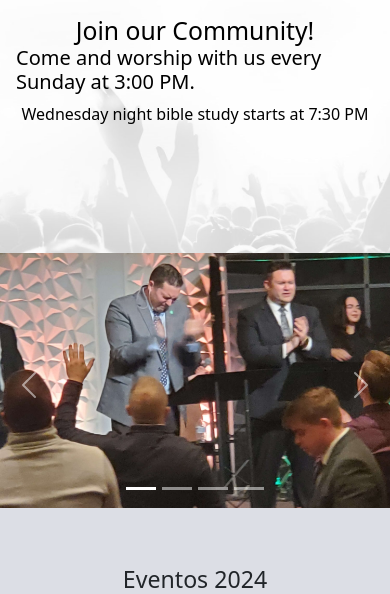
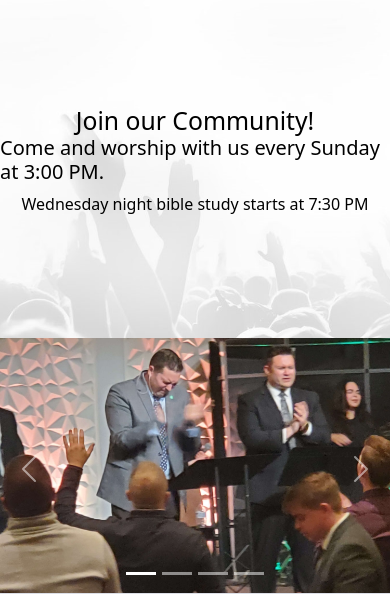
Before and after one commit to theGeekkit/apcESP_8_3_24, a Django app: page / in a window 390 px wide. Shown: the part 253-847 px from the top of the page. Run offline with Django 5.2, Linux system fonts and the light colour scheme; some libraries are stand-ins or nearby versions; some web fonts are replaced.

Commit message:
fixed issues

```diff
--- a/apcESP_8_3_24/assets/css/style.css
+++ b/apcESP_8_3_24/assets/css/style.css
@@ -45,7 +45,7 @@ body {
 }
 
 .church {
-  background-color:#97afd8;
+  background-image: url('/assets/img/praise-hands.jpg');
   height: 50vh;
   margin: 0%;
   padding-bottom: 0%;
@@ -56,7 +56,7 @@ body {
 
 @media (max-width: 768px) {
   .church {
-    height: 30vh; /* Adjust height for smaller screens */
+    height: 40vh; /* Adjust height for smaller screens */
     padding-top: 1;
     margin-top: 1;
   }
--- a/apcESP_8_3_24/templates/home/home_view.html
+++ b/apcESP_8_3_24/templates/home/home_view.html
@@ -67,8 +67,8 @@
     </div>
   </header>
 
-  <div class="church d-flex text-lg-center flex-column align-items-center p-3" style="background-image: url('/assets/img/praise-hands.jpg'); background-size: cover;
-      background-position: center; background-repeat: no-repeat; color: black !important;">
+  <div class="church d-flex text-lg-center justify-content-center flex-column align-items-center" style="background-image: url('/assets/img/praise-hands.jpg'); background-size: cover;
+      background-position: center; background-repeat: no-repeat; color: black !important; flex-direction: column !important;">
     <h2 class="p-0 m-0">Join our Community!</h2>
     <h5>Come and worship with us every Sunday at 3:00 PM.</h5>
     <p>Wednesday night bible study starts at 7:30 PM</p>
```
